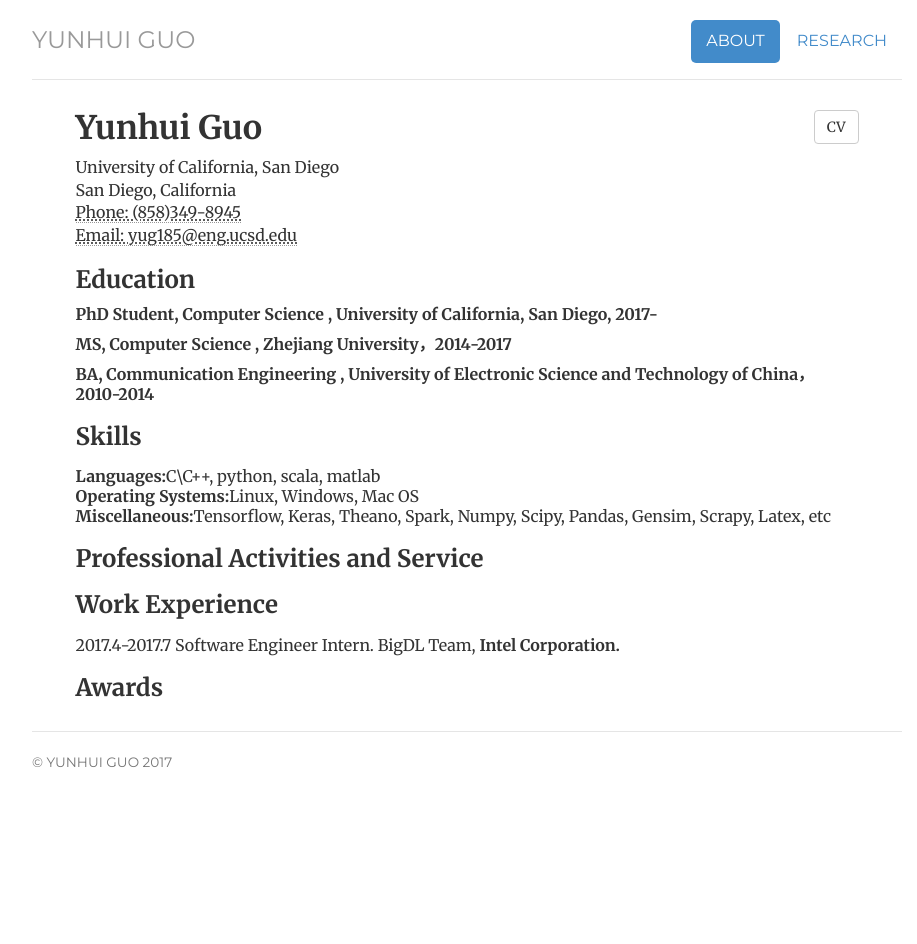
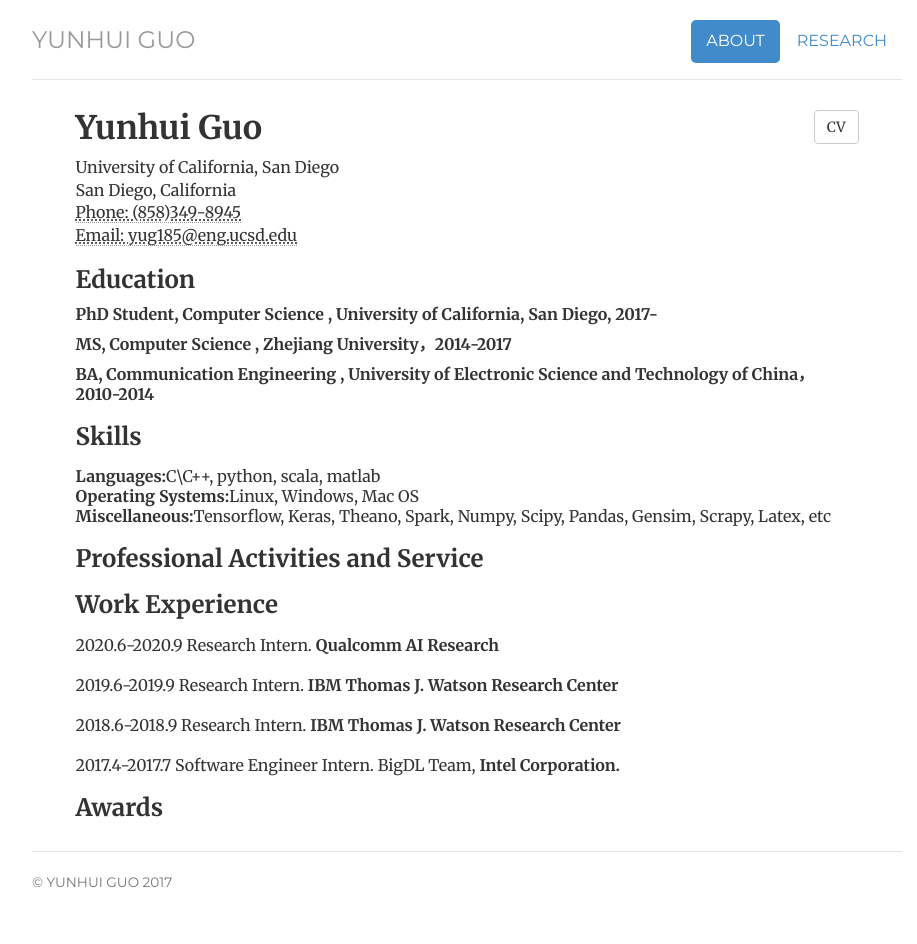
Before and after one commit to yunhuiguo/yunhuiguo.github.io, a Jekyll site: the page built from about/index.html, in a window 1280 px wide. Shown: the whole page, without its empty margins (173-1090 px from the left). Built offline with Jekyll 4.4.1, drawn with Linux system fonts in a browser that asks for light colours; before the commit the page ends 900 px from its top, so only the background shows below that.

Commit message:
Update index.html

```diff
--- a/about/index.html
+++ b/about/index.html
@@ -42,6 +42,23 @@ Latex, etc</li>
 	</ul>
 
 	<h3>Work Experience</h3>
+
+
+		<dl class="dl-horizontal">
+			<ul class="list-unstyled">
+				<li>2020.6-2020.9 Research Intern. <strong>Qualcomm AI Research</strong></li>
+			</ul>
+		</dl>
+		<dl class="dl-horizontal">
+			<ul class="list-unstyled">
+				<li>2019.6-2019.9 Research Intern. <strong>IBM Thomas J. Watson Research Center</strong></li>
+			</ul>
+		</dl>
+		<dl class="dl-horizontal">
+			<ul class="list-unstyled">
+				<li>2018.6-2018.9 Research Intern. <strong>IBM Thomas J. Watson Research Center</strong></li>
+			</ul>
+		</dl>
 		<dl class="dl-horizontal">
 			<ul class="list-unstyled">
 				<li>2017.4-2017.7 Software Engineer Intern. BigDL Team, <strong>Intel Corporation.</strong></li>
```
